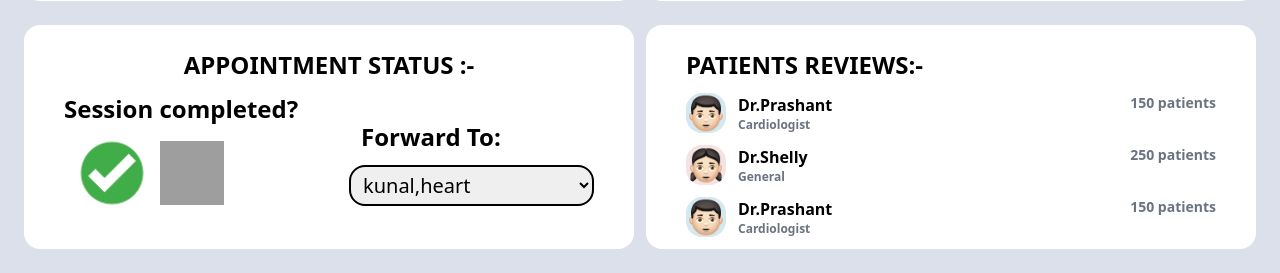
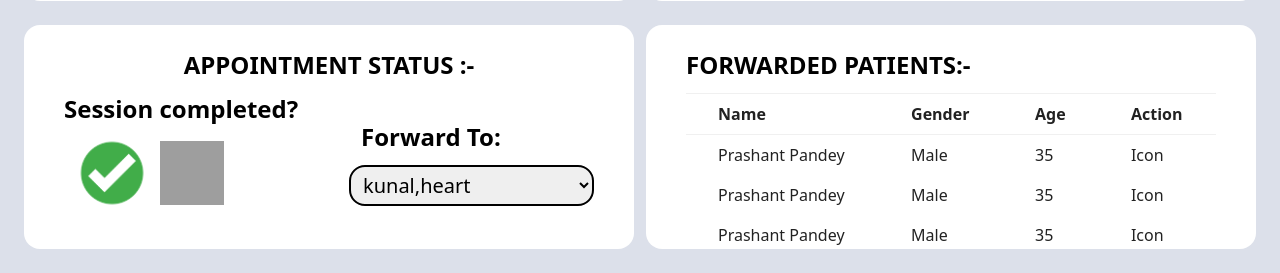
Before and after one commit to hacktoberfest-codex/Appointment-automation, a Django app: page /forDoctor/ in a window 1280 px wide. Shown: the part 583-856 px from the top of the page. Run offline with Django 4.2, Linux system fonts and the light colour scheme; data that the repository does not hold is empty; some libraries are stand-ins or nearby versions; some web fonts are replaced; grey boxes are pictures that could not be loaded.

Commit message:
some minor changes

```diff
--- a/mySite/myApp/templates/doctorsLandingPage.html
+++ b/mySite/myApp/templates/doctorsLandingPage.html
@@ -161,9 +161,11 @@
                             <h1 class="text-2xl font-bold text-black">Session completed?</h1>
                             <div class="emoji flex flex-row  items-center">
                                 <input class="hidden" type="radio" id="checked" name="status" value="check">
-                                <label for="checked"><img class="h-24 w-24" src={% static "images\check.png" %} alt=""></label>
+                                <label for="checked"><img class="h-24 w-24" src={% static "images\check.png" %}
+                                        alt=""></label>
                                 <input class="hidden" type="radio" id="css" name="status" value="uncheck">
-                                <label for="css"> <img class="h-16 w-16" src={% static "images\uncheck.webp" %} alt=""></label>
+                                <label for="css"> <img class="h-16 w-16" src={% static "images\uncheck.webp" %}
+                                        alt=""></label>
 
 
                             </div>
@@ -183,59 +185,56 @@
                 </div>
                 <div
                     class="reviews px-10 py-6 bg-white rounded-2xl h-56 overflow-y-scroll hide-scrollbar overflow-x-hidden ">
-                    <h1 class="uppercase text-2xl font-bold mb-3">Patients reviews:-</h1>
-                    <div class="comment flex flex-row justify-between mb-3">
-                        <div class="name flex flex-row">
-                            <div class="image mr-3">
-                                <img class="h-10 w-10 bg-[#D4E8EF] rounded-2xl " src={% static "images/boy.png" %} alt="">
-                            </div>
-                            <div class="details capitalize font-semibold">
-                                <h2 class="text-base">Dr.Prashant</h2>
-                                <h4 class="text-xs text-gray-500">Cardiologist</h4>
+                    <h1 class="uppercase text-2xl font-bold mb-3">Forwarded patients:-</h1>
+                    <table class="w-full border-collapse ">
+                        <thead class="capitalize">
+                            <tr class="border-t-[1px] border-b-[1px] border-[#f0f0f0] font-semibold">
+                                <td class="py-2 px-8 text-[#222]">name</td>
+                                <td class="py-2 px-8 text-[#222]">gender</td>
+                                <td class="py-2 px-8 text-[#222]">age</td>
+                                <td class="py-2 px-8 text-[#222]">action</td>
+                            </tr>
+                        </thead>
+                        <tbody>
+                            <tr class="capitalize font-normal">
+                                <td class="py-2 px-8 text-[#222]">prashant pandey</td>
+                                <td class="py-2 px-8 text-[#222]">male</td>
+                                <td class="py-2 px-8 text-[#222]">35</td>
+                                <td class="py-2 px-8 text-[#222]">icon</td>
+                            </tr>
+                            <tr class="capitalize font-normal">
+                                <td class="py-2 px-8 text-[#222]">prashant pandey</td>
+                                <td class="py-2 px-8 text-[#222]">male</td>
+                                <td class="py-2 px-8 text-[#222]">35</td>
+                                <td class="py-2 px-8 text-[#222]">icon</td>
+                            </tr>
+                            <tr class="capitalize font-normal">
+                                <td class="py-2 px-8 text-[#222]">prashant pandey</td>
+                                <td class="py-2 px-8 text-[#222]">male</td>
+                                <td class="py-2 px-8 text-[#222]">35</td>
+                                <td class="py-2 px-8 text-[#222]">icon</td>
+                            </tr>
+                            <tr class="capitalize font-normal">
+                                <td class="py-2 px-8 text-[#222]">prashant pandey</td>
+                                <td class="py-2 px-8 text-[#222]">male</td>
+                                <td class="py-2 px-8 text-[#222]">35</td>
+                                <td class="py-2 px-8 text-[#222]">icon</td>
+                            </tr>
+                            <tr class="capitalize font-normal">
+                                <td class="py-2 px-8 text-[#222]">prashant pandey</td>
+                                <td class="py-2 px-8 text-[#222]">male</td>
+                                <td class="py-2 px-8 text-[#222]">35</td>
+                                <td class="py-2 px-8 text-[#222]">icon</td>
+                            </tr>
+                            <tr class="capitalize font-normal">
+                                <td class="py-2 px-8 text-[#222]">prashant pandey</td>
+                                <td class="py-2 px-8 text-[#222]">male</td>
+                                <td class="py-2 px-8 text-[#222]">35</td>
+                                <td class="py-2 px-8 text-[#222]">icon</td>
+                            </tr>
 
-                            </div>
-                        </div>
-                        <h3 class="text-sm text-gray-500 font-semibold">150 patients</h3>
-                    </div>
-                    <div class="comment flex flex-row justify-between mb-3">
-                        <div class="name flex flex-row">
-                            <div class="image mr-3">
-                                <img class="h-10 w-10 bg-[#F5E2E3] rounded-2xl " src={% static "images/girl.png" %} alt="">
-                            </div>
-                            <div class="details capitalize font-semibold">
-                                <h2 class="text-base">Dr.shelly</h2>
-                                <h4 class="text-xs text-gray-500">general</h4>
-
-                            </div>
-                        </div>
-                        <h3 class="text-sm text-gray-500 font-semibold">250 patients</h3>
-                    </div>
-                    <div class="comment flex flex-row justify-between mb-3">
-                        <div class="name flex flex-row">
-                            <div class="image mr-3">
-                                <img class="h-10 w-10 bg-[#D4E8EF] rounded-2xl " src={% static "images/boy.png" %} alt="">
-                            </div>
-                            <div class="details capitalize font-semibold">
-                                <h2 class="text-base">Dr.Prashant</h2>
-                                <h4 class="text-xs text-gray-500">Cardiologist</h4>
-
-                            </div>
-                        </div>
-                        <h3 class="text-sm text-gray-500 font-semibold">150 patients</h3>
-                    </div>
-                    <div class="comment flex flex-row justify-between mb-3">
-                        <div class="name flex flex-row">
-                            <div class="image mr-3">
-                                <img class="h-10 w-10 bg-[#F5E2E3] rounded-2xl " src={% static "images/girl.png" %} alt="">
-                            </div>
-                            <div class="details capitalize font-semibold">
-                                <h2 class="text-base">Dr.shelly</h2>
-                                <h4 class="text-xs text-gray-500">general</h4>
-
-                            </div>
-                        </div>
-                        <h3 class="text-sm text-gray-500 font-semibold">250 patients</h3>
-                    </div>
+                        </tbody>
+                    </table>
                 </div>
             </div>
 
```
